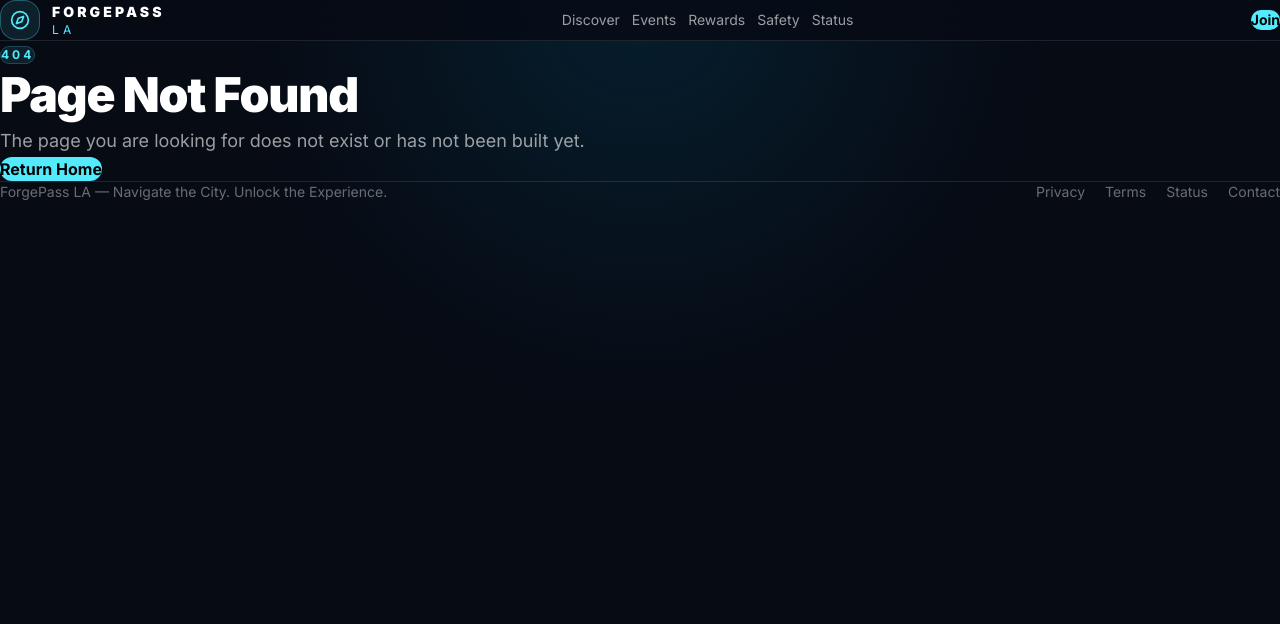
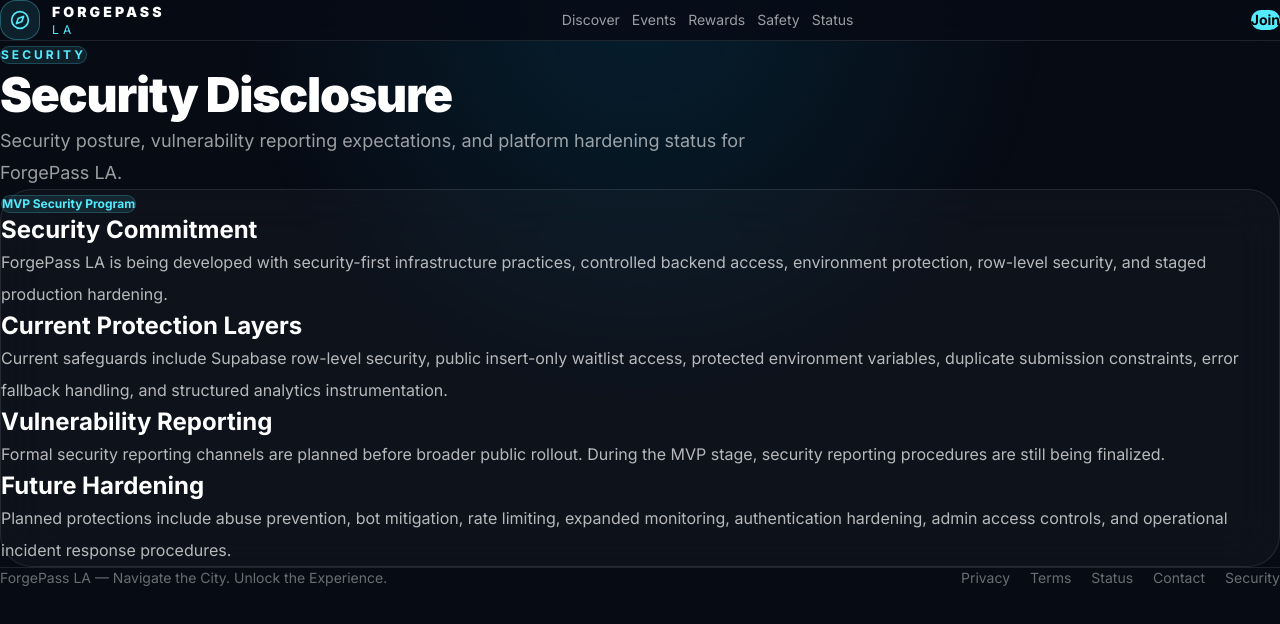
Before and after one commit to Oatskillua/forgepass-la, a React (Vite) app: page /security in a window 1280 px wide. Shown: the top 624 px of the page. Built offline with nearby package versions, Linux system fonts and the light colour scheme.

Commit message:
Add security disclosure route

```diff
--- a/src/components/Footer.jsx
+++ b/src/components/Footer.jsx
@@ -36,6 +36,13 @@ export default function Footer() {
           >
             Contact
           </Link>
+
+          <Link
+            to="/security"
+            className="transition hover:text-cyan-300"
+          >
+            Security
+          </Link>
         </div>
       </div>
     </footer>
--- a/src/config/routeMeta.js
+++ b/src/config/routeMeta.js
@@ -39,4 +39,8 @@ export const routeMeta = {
     title: 'Contact',
     description: 'ForgePass LA contact and support information.',
   },
+  '/security': {
+    title: 'Security Disclosure',
+    description: 'ForgePass LA security posture and disclosure information.',
+  },
 }
--- /dev/null
+++ b/src/pages/Security.jsx
@@ -0,0 +1,68 @@
+import PageShell from '../components/PageShell'
+import PageModule from '../components/PageModule'
+import Badge from '../components/Badge'
+
+export default function Security() {
+  return (
+    <PageShell
+      eyebrow="Security"
+      title="Security Disclosure"
+      subtitle="Security posture, vulnerability reporting expectations, and platform hardening status for ForgePass LA."
+    >
+      <PageModule>
+        <div className="space-y-10 text-white/70">
+          <section>
+            <Badge tone="cyan" className="mb-5">
+              MVP Security Program
+            </Badge>
+
+            <h2 className="text-2xl font-bold text-white">
+              Security Commitment
+            </h2>
+
+            <p className="mt-4 leading-8">
+              ForgePass LA is being developed with security-first infrastructure practices,
+              controlled backend access, environment protection, row-level security,
+              and staged production hardening.
+            </p>
+          </section>
+
+          <section>
+            <h2 className="text-2xl font-bold text-white">
+              Current Protection Layers
+            </h2>
+
+            <p className="mt-4 leading-8">
+              Current safeguards include Supabase row-level security, public insert-only
+              waitlist access, protected environment variables, duplicate submission
+              constraints, error fallback handling, and structured analytics instrumentation.
+            </p>
+          </section>
+
+          <section>
+            <h2 className="text-2xl font-bold text-white">
+              Vulnerability Reporting
+            </h2>
+
+            <p className="mt-4 leading-8">
+              Formal security reporting channels are planned before broader public rollout.
+              During the MVP stage, security reporting procedures are still being finalized.
+            </p>
+          </section>
+
+          <section>
+            <h2 className="text-2xl font-bold text-white">
+              Future Hardening
+            </h2>
+
+            <p className="mt-4 leading-8">
+              Planned protections include abuse prevention, bot mitigation, rate limiting,
+              expanded monitoring, authentication hardening, admin access controls, and
+              operational incident response procedures.
+            </p>
+          </section>
+        </div>
+      </PageModule>
+    </PageShell>
+  )
+}
--- a/src/router.jsx
+++ b/src/router.jsx
@@ -12,6 +12,7 @@ import ErrorFallback from './components/ErrorFallback'
 import Privacy from './pages/Privacy'
 import Contact from './pages/Contact'
 import Terms from './pages/Terms'
+import Security from './pages/Security'
 
 export const router = createBrowserRouter([
   {
@@ -64,6 +65,11 @@ export const router = createBrowserRouter([
     errorElement: <ErrorFallback />,
   },
   {
+    path: '/security',
+    element: <Security />,
+    errorElement: <ErrorFallback />,
+  },
+  {
     path: '*',
     element: <NotFound />,
     errorElement: <ErrorFallback />,
```
Also changed, not shown: 1 other file (tests, documents, lock files or other folders).
